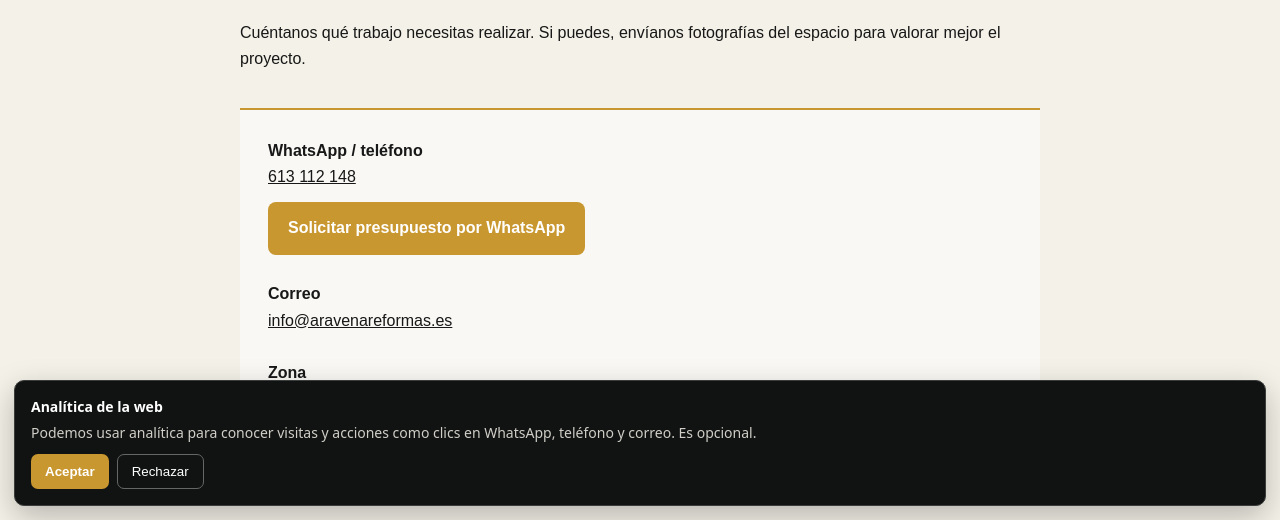
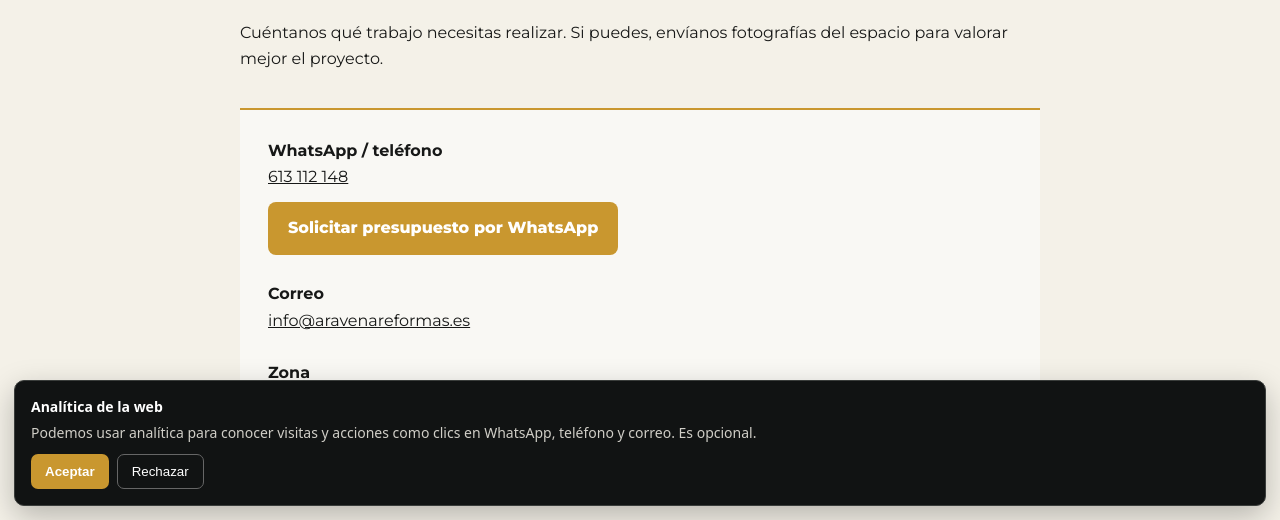
Before and after one commit to naravena/aravena-reformas, a plain HTML site: page contacto/index.html in a window 1280 px wide. Shown: the part 280-800 px from the top of the page. Drawn offline with Linux system fonts and the light colour scheme.

Commit message:
style: load Montserrat on contacto/index.html

```diff
--- a/contacto/index.html
+++ b/contacto/index.html
@@ -3,6 +3,9 @@
 <head>
     <meta charset="utf-8">
     <meta name="viewport" content="width=device-width, initial-scale=1">
+  <link rel="preconnect" href="https://fonts.googleapis.com">
+  <link rel="preconnect" href="https://fonts.gstatic.com" crossorigin>
+  <link href="https://fonts.googleapis.com/css2?family=Montserrat:wght@400;500;600;700;800&display=swap" rel="stylesheet">
     <script src="/analytics.js" defer></script>
     <title>Contacto y presupuesto | Aravena Reformas en Málaga</title>
     <meta name="description"
```
